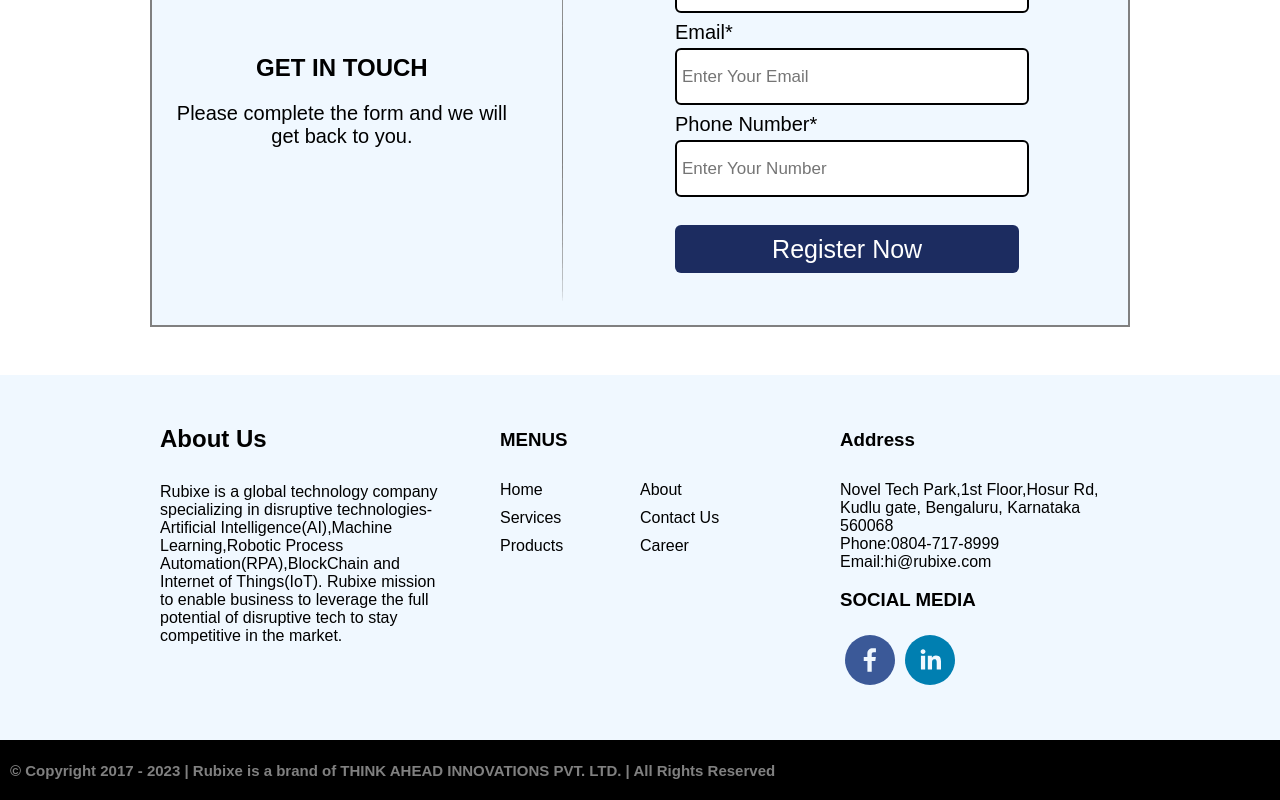
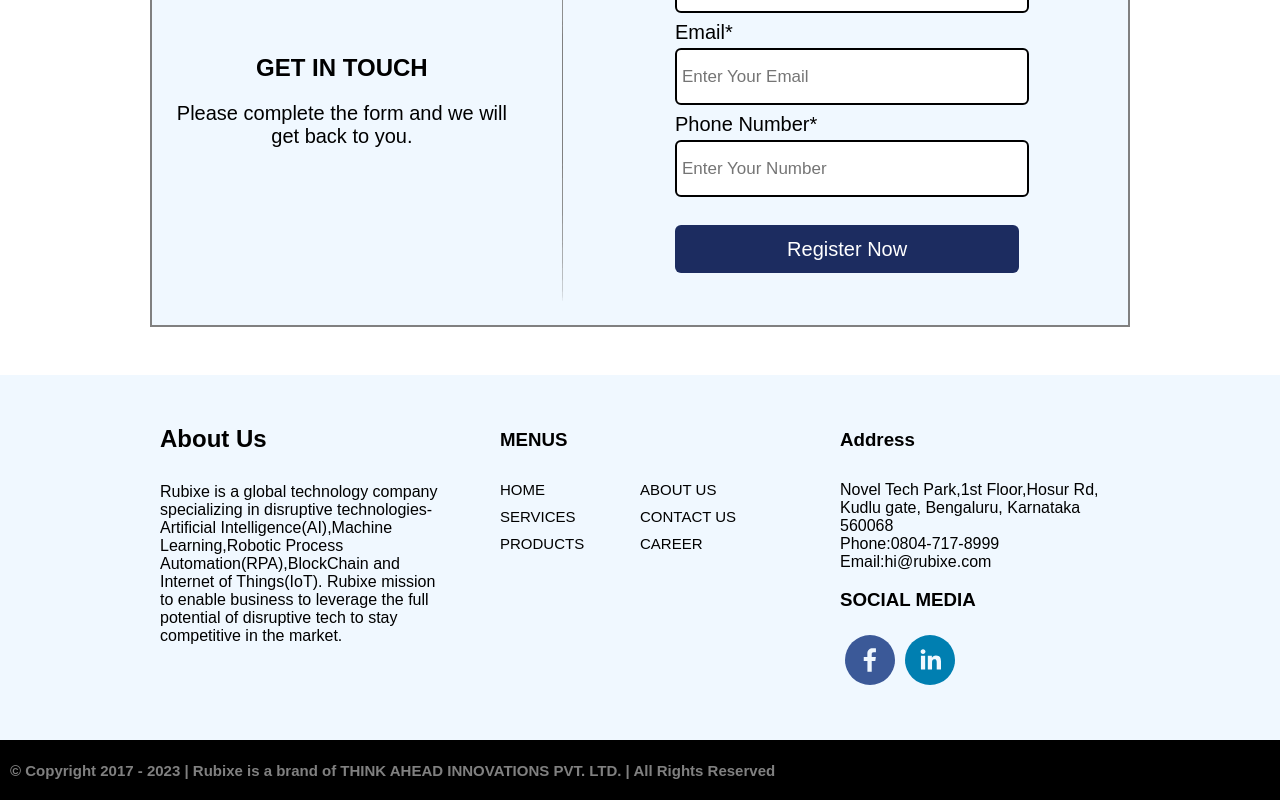
Before and after one commit to Sushankznation/assignment-task, a React (Create React App) app: page / in a window 1280 px wide. Shown: the part 2131-2931 px from the top of the page. Built offline with nearby package versions, Linux system fonts and the light colour scheme.

Commit message:
Final done

```diff
--- a/src/components/Footer/Footer.js
+++ b/src/components/Footer/Footer.js
@@ -18,12 +18,12 @@
       <Center>
       <Title2>MENUS</Title2>
         <List>
-          <ListItem>Home</ListItem>
-          <ListItem>About</ListItem>
-          <ListItem>Services</ListItem>
-          <ListItem>Contact Us</ListItem>
-          <ListItem>Products</ListItem>
-          <ListItem>Career</ListItem>
+          <ListItem>HOME</ListItem>
+          <ListItem>ABOUT US</ListItem>
+          <ListItem>SERVICES</ListItem>
+          <ListItem>CONTACT US</ListItem>
+          <ListItem>PRODUCTS</ListItem>
+          <ListItem>CAREER</ListItem>
         </List>
       </Center>
       <Right>
--- a/src/components/Footer/footerStyles.js
+++ b/src/components/Footer/footerStyles.js
@@ -38,6 +38,7 @@
 `;
 const ListItem = styled.li`
   width: 50%;
+  font-size:15px;
   margin-bottom: 10px;
   cursor: pointer;
   color: black;
--- a/src/components/Form/formStyles.js
+++ b/src/components/Form/formStyles.js
@@ -81,7 +81,7 @@
     height: 50px;
     border: none;
     color: white;
-    font-size:25px;
+    font-size:20px;
     border-radius: 6px;
     background-color: #1c2c60;
     margin-top: 20px;
```
